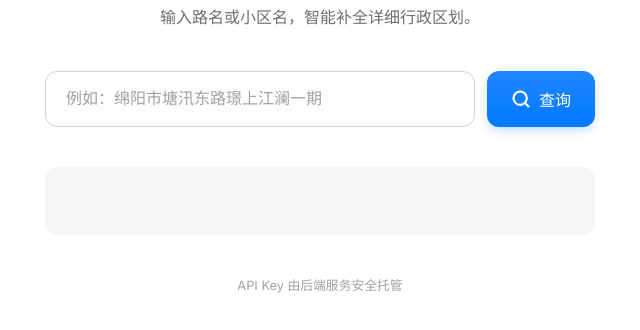
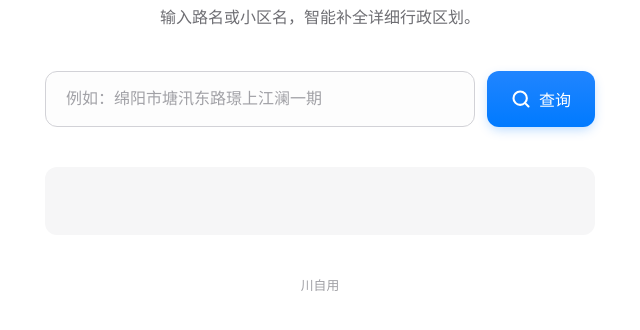
Before and after one commit to hzcyd/address-finder, a website: page index.html in a window 1280 px wide. Shown: the part 304-634 px from the top of the page, without its empty margins (320-960 px from the left). Drawn offline with Linux system fonts and the light colour scheme.

Commit message:
Update index.html

```diff
--- a/index.html
+++ b/index.html
@@ -31,7 +31,7 @@
             </div>
         </div>
         <footer>
-            <p>API Key 由后端服务安全托管</p>
+            <p>川自用</p>
         </footer>
     </main>
     <script src="script.js"></script>
```
